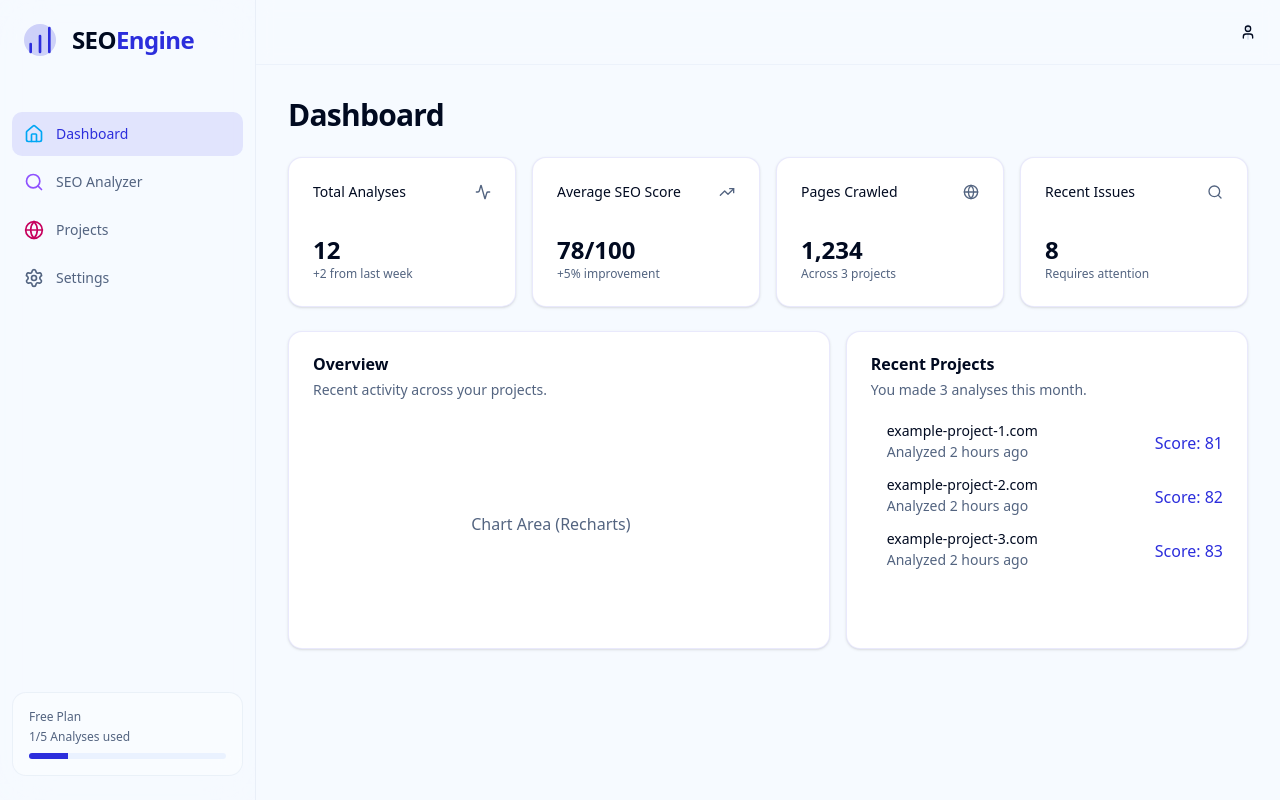
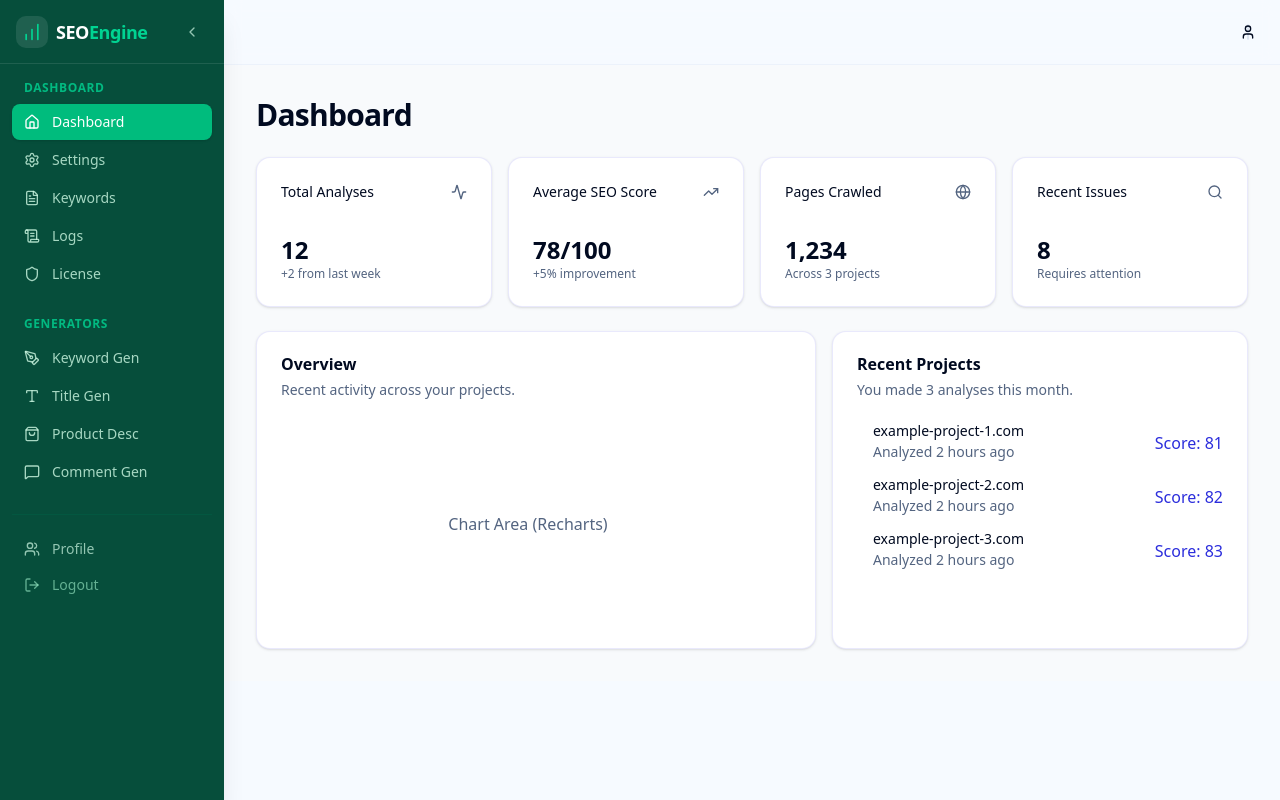
Before and after one commit to ikbalrslan/optify-seo-ai, a Next.js app: page /dashboard in a window 1280 px wide. Built offline with nearby package versions, Linux system fonts and the light colour scheme.

Commit message:
fıne tune left sıde bar

```diff
--- a/package.json
+++ b/package.json
@@ -9,6 +9,7 @@
     "lint": "eslint"
   },
   "dependencies": {
+    "@prisma/client": "^5.22.0",
     "@radix-ui/react-dialog": "^1.1.15",
     "@radix-ui/react-dropdown-menu": "^2.1.16",
     "@radix-ui/react-navigation-menu": "^1.2.14",
@@ -19,8 +20,8 @@
     "class-variance-authority": "^0.7.1",
     "clsx": "^2.1.1",
     "lucide-react": "^0.562.0",
-    "mongoose": "^9.1.3",
     "next": "16.1.1",
+    "prisma": "^5.22.0",
     "react": "19.2.3",
     "react-dom": "19.2.3",
     "tailwind-merge": "^3.4.0"
--- a/src/app/layout.tsx
+++ b/src/app/layout.tsx
@@ -1,8 +1,7 @@
 import type { Metadata } from "next";
 import { Inter } from "next/font/google";
 import "./globals.css";
-import { Sidebar } from "@/components/shared/Sidebar";
-import { Navbar } from "@/components/shared/Navbar";
+import { AppLayout } from "@/components/shared/AppLayout";
 import { cn } from "@/lib/utils";
 
 const fontHeading = Inter({
@@ -34,17 +33,9 @@ export default function RootLayout({
           fontHeading.variable
         )}
       >
-        <div className="h-full relative">
-          <div className="hidden h-full md:flex md:w-64 md:flex-col md:fixed md:inset-y-0 z-50">
-            <Sidebar />
-          </div>
-          <main className="md:pl-64 h-full relative flex flex-col">
-            <Navbar />
-            <div className="flex-1 p-8 overflow-y-auto">
-               {children}
-            </div>
-          </main>
-        </div>
+         <AppLayout>
+            {children}
+         </AppLayout>
       </body>
     </html>
   );
--- /dev/null
+++ b/src/components/shared/AppLayout.tsx
@@ -0,0 +1,51 @@
+"use client";
+
+import { useState, useEffect } from "react";
+import { Sidebar } from "./Sidebar";
+import { Navbar } from "./Navbar";
+import { cn } from "@/lib/utils";
+
+export function AppLayout({ children }: { children: React.ReactNode }) {
+  const [collapsed, setCollapsed] = useState(false);
+  const [mounted, setMounted] = useState(false);
+
+  useEffect(() => {
+    setMounted(true);
+  }, []);
+
+  if (!mounted) {
+    return (
+       <div className="h-full relative">
+         <div className="hidden md:flex md:flex-col md:fixed md:inset-y-0 z-50 md:w-56">
+           <Sidebar />
+         </div>
+         <main className="md:pl-56 h-full relative flex flex-col">
+           <Navbar />
+           <div className="flex-1 overflow-y-auto p-8 bg-slate-50 dark:bg-slate-950">
+             {children}
+           </div>
+         </main>
+       </div>
+    );
+  }
+
+  return (
+    <div className="h-full relative">
+      <div className={cn(
+          "hidden md:flex md:flex-col md:fixed md:inset-y-0 z-50 transition-all duration-300 ease-in-out",
+          collapsed ? "md:w-20" : "md:w-56"
+      )}>
+        <Sidebar collapsed={collapsed} toggle={() => setCollapsed(!collapsed)} />
+      </div>
+      <main className={cn(
+          "h-full relative flex flex-col transition-all duration-300 ease-in-out",
+          collapsed ? "md:pl-20" : "md:pl-56"
+      )}>
+        <Navbar />
+        <div className="flex-1 overflow-y-auto p-8 bg-slate-50 dark:bg-slate-950">
+           {children}
+        </div>
+      </main>
+    </div>
+  );
+}
--- a/src/components/shared/Sidebar.tsx
+++ b/src/components/shared/Sidebar.tsx
@@ -1,87 +1,145 @@
-
 "use client";
 
 import Link from "next/link";
 import { usePathname } from "next/navigation";
 import { cn } from "@/lib/utils";
-import { Button } from "@/components/ui/button";
 import {
   BarChart,
   Settings,
   Home,
+  FileText,
+  Users,
+  LogOut,
+  ChevronLeft,
+  ChevronRight,
+  ScrollText,
+  Shield,
+  PenTool,
+  Type,
+  ShoppingBag,
+  MessageSquare,
   Search,
   Globe
 } from "lucide-react";
+import { Button } from "@/components/ui/button";
 
-export function Sidebar() {
+interface SidebarProps {
+    collapsed?: boolean;
+    toggle?: () => void;
+}
+
+export function Sidebar({ collapsed = false, toggle }: SidebarProps) {
   const pathname = usePathname();
 
-  const routes = [
+  // Translated reference menu structure separated by headers
+  const menuGroups = [
       {
-      label: "Dashboard",
-      icon: Home,
-      href: "/dashboard",
-      color: "text-sky-500",
+          header: "Dashboard",
+          items: [
+              { label: "Dashboard", icon: Home, href: "/dashboard" },
+              { label: "Settings", icon: Settings, href: "/settings" },
+              { label: "Keywords", icon: FileText, href: "/keywords" },
+              { label: "Logs", icon: ScrollText, href: "/logs" },
+              { label: "License", icon: Shield, href: "/license" },
+          ]
       },
       {
-      label: "SEO Analyzer",
-      icon: Search,
-      href: "/analyzer",
-      color: "text-violet-500",
-    },
-    {
-        label: "Projects",
-        icon: Globe,
-        href: "/projects",
-        color: "text-pink-700",
-    },
-    {
-      label: "Settings",
-      icon: Settings,
-      href: "/settings",
-    },
+          header: "Generators",
+          items: [
+              { label: "Keyword Gen", icon: PenTool, href: "/generators/keyword" },
+              { label: "Title Gen", icon: Type, href: "/generators/title" },
+              { label: "Product Desc", icon: ShoppingBag, href: "/generators/product" },
+              { label: "Comment Gen", icon: MessageSquare, href: "/generators/comment" },
+          ]
+      }
   ];
 
   return (
-    <div className="space-y-4 py-4 flex flex-col h-full bg-sidebar/50 backdrop-blur-xl border-r border-sidebar-border/50 text-sidebar-foreground w-64 fixed left-0 top-0 bottom-0 z-50">
-      <div className="px-3 py-2 flex-1">
-        <Link href="/dashboard" className="flex items-center pl-3 mb-14">
-          <div className="relative w-8 h-8 mr-4">
-             <div className="absolute inset-0 bg-primary/20 rounded-full animate-pulse" />
-             <BarChart className="w-8 h-8 text-primary" />
+    <div className={cn(
+        "flex flex-col h-full bg-[#064e3b] text-white shadow-xl transition-all duration-300 w-full"
+    )}>
+      {/* Header */}
+      <div className={cn("flex items-center h-16 px-4 border-b border-white/10", collapsed ? "justify-center" : "justify-between")}>
+        <Link href="/dashboard" className={cn("flex items-center", collapsed && "justify-center")}>
+           <div className="bg-white/10 p-1.5 rounded-lg">
+             <BarChart className="w-5 h-5 text-emerald-400" />
            </div>
-          <h1 className="text-2xl font-bold font-sans tracking-tight">
-            SEO<span className="text-primary">Engine</span>
-          </h1>
+           {!collapsed && (
+               <span className="ml-2 text-lg font-bold tracking-tight">SEO<span className="text-emerald-400">Engine</span></span>
+           )}
         </Link>
-        <div className="space-y-1">
-          {routes.map((route) => (
+        {!collapsed && toggle && (
+            <Button variant="ghost" size="icon" onClick={toggle} className="h-8 w-8 text-emerald-100/70 hover:text-white hover:bg-white/10 md:flex hidden">
+                <ChevronLeft className="h-4 w-4" />
+            </Button>
+        )}
+      </div>
+
+      {/* Toggle Button for Collapsed State */}
+      {collapsed && toggle && (
+          <div className="flex justify-center my-2 md:flex hidden">
+             <Button variant="ghost" size="icon" onClick={toggle} className="h-8 w-8 text-emerald-100/70 hover:text-white hover:bg-white/10">
+                <ChevronRight className="h-4 w-4" />
+             </Button>
+          </div>
+      )}
+
+      <div className="flex-1 py-4 overflow-y-auto">
+        {menuGroups.map((group, groupIndex) => (
+            <div key={groupIndex} className="mb-6 px-3">
+                {!collapsed && (
+                    <h3 className="mb-2 px-3 text-xs font-semibold text-emerald-400/80 uppercase tracking-wider">
+                        {group.header}
+                    </h3>
+                )}
+                <div className="space-y-0.5">
+                    {group.items.map((route) => (
                         <Link
                         key={route.href}
                         href={route.href}
                         className={cn(
-                "text-sm group flex p-3 w-full justify-start font-medium cursor-pointer hover:text-primary hover:bg-primary/10 rounded-lg transition duration-200",
-                pathname === route.href ? "text-primary bg-primary/10" : "text-muted-foreground"
+                            "flex items-center px-3 py-2 text-sm font-medium rounded-md transition-all duration-200 group",
+                            pathname === route.href
+                                ? "bg-emerald-500 text-white shadow-sm"
+                                : "text-emerald-100/80 hover:bg-white/5 hover:text-white",
+                            collapsed && "justify-center px-2"
                         )}
+                        title={collapsed ? route.label : undefined}
                         >
-              <div className="flex items-center flex-1">
-                <route.icon className={cn("h-5 w-5 mr-3", route.color)} />
-                {route.label}
-              </div>
+                        <route.icon className={cn("h-4 w-4 flex-shrink-0", !collapsed && "mr-3", (pathname === route.href || "group-hover:text-white"))} />
+                        {!collapsed && <span className="truncate">{route.label}</span>}
                         </Link>
                     ))}
                 </div>
             </div>
-      <div className="px-3 py-2">
-         {/* Footer or User info can go here */}
-         <div className="bg-card/50 p-4 rounded-xl border border-border/50">
-             <p className="text-xs text-muted-foreground">Free Plan</p>
-             <p className="text-xs text-muted-foreground mt-1">1/5 Analyses used</p>
-             <div className="w-full bg-secondary h-1.5 rounded-full mt-2 overflow-hidden">
-                 <div className="bg-primary h-full w-[20%]" />
+        ))}
+
+        <div className={cn("mt-auto pt-4 border-t border-emerald-800/50 mx-3", collapsed && "pt-2 border-t-0")}>
+             <Link
+              href="/profile"
+              className={cn(
+                  "flex items-center px-3 py-2 text-sm font-medium rounded-md text-emerald-100/70 hover:bg-white/5 hover:text-white",
+                  collapsed && "justify-center px-2"
+              )}
+              title={collapsed ? "Profile" : undefined}
+            >
+              <Users className={cn("h-4 w-4", !collapsed && "mr-3")} />
+              {!collapsed && "Profile"}
+            </Link>
+             <Link
+              href="/logout"
+              className={cn(
+                  "flex items-center px-3 py-2 text-sm font-medium rounded-md text-emerald-200/60 hover:bg-red-500/20 hover:text-red-100",
+                  collapsed && "justify-center px-2"
+              )}
+              title={collapsed ? "Logout" : undefined}
+            >
+              <LogOut className={cn("h-4 w-4", !collapsed && "mr-3")} />
+              {!collapsed && "Logout"}
+            </Link>
         </div>
       </div>
-      </div>
+
     </div>
   );
 }
--- a/src/lib/db.ts
+++ b/src/lib/db.ts
@@ -1,57 +1,9 @@
+import { PrismaClient } from '@prisma/client'
 
-import mongoose from 'mongoose';
-
-const MONGODB_URI = process.env.MONGODB_URI;
-
-if (!MONGODB_URI) {
-  throw new Error(
-    'Please define the MONGODB_URI environment variable inside .env.local'
-  );
+const globalForPrisma = globalThis as unknown as {
+  prisma: PrismaClient | undefined
 }
 
-/**
- * Global is used here to maintain a cached connection across hot reloads
- * in development. This prevents connections growing exponentially
- * during API Route usage.
- */
-interface MongooseCache {
-  conn: mongoose.Connection | null;
-  promise: Promise<mongoose.Connection> | null;
-}
+export const prisma = globalForPrisma.prisma ?? new PrismaClient()
 
-declare global {
-  var mongoose: MongooseCache;
-}
-
-let cached = global.mongoose;
-
-if (!cached) {
-  cached = global.mongoose = { conn: null, promise: null };
-}
-
-async function connectToDatabase() {
-  if (cached.conn) {
-    return cached.conn;
-  }
-
-  if (!cached.promise) {
-    const opts = {
-      bufferCommands: false,
-    };
-
-    cached.promise = mongoose.connect(MONGODB_URI!, opts).then((mongoose) => {
-      return mongoose.connection;
-    });
-  }
-
-  try {
-    cached.conn = await cached.promise;
-  } catch (e) {
-    cached.promise = null;
-    throw e;
-  }
-
-  return cached.conn;
-}
-
-export default connectToDatabase;
+if (process.env.NODE_ENV !== 'production') globalForPrisma.prisma = prisma
```
Also changed, not shown: 2 other files (tests, documents, lock files or other folders). Lines whose indentation alone changed are shown as unchanged.
